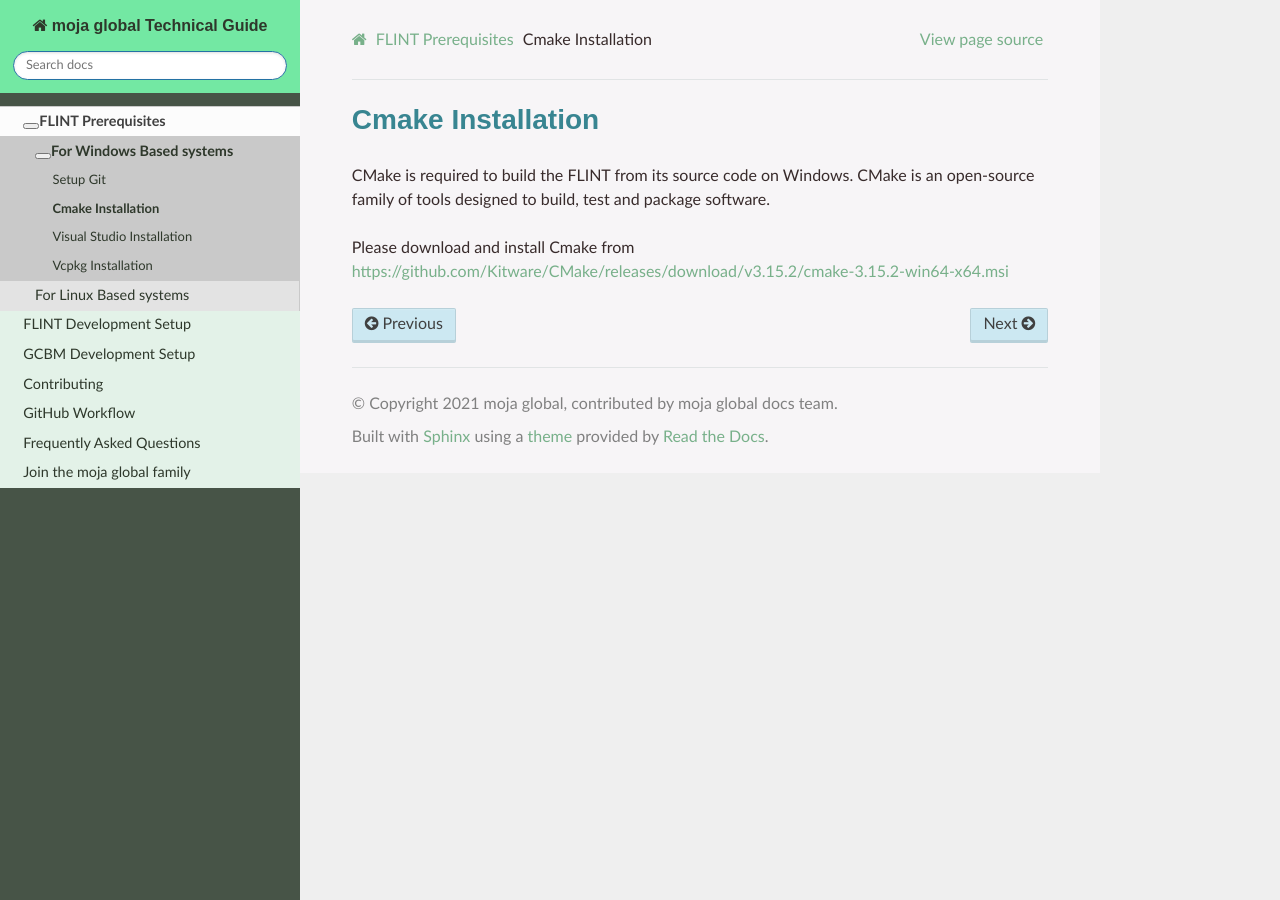
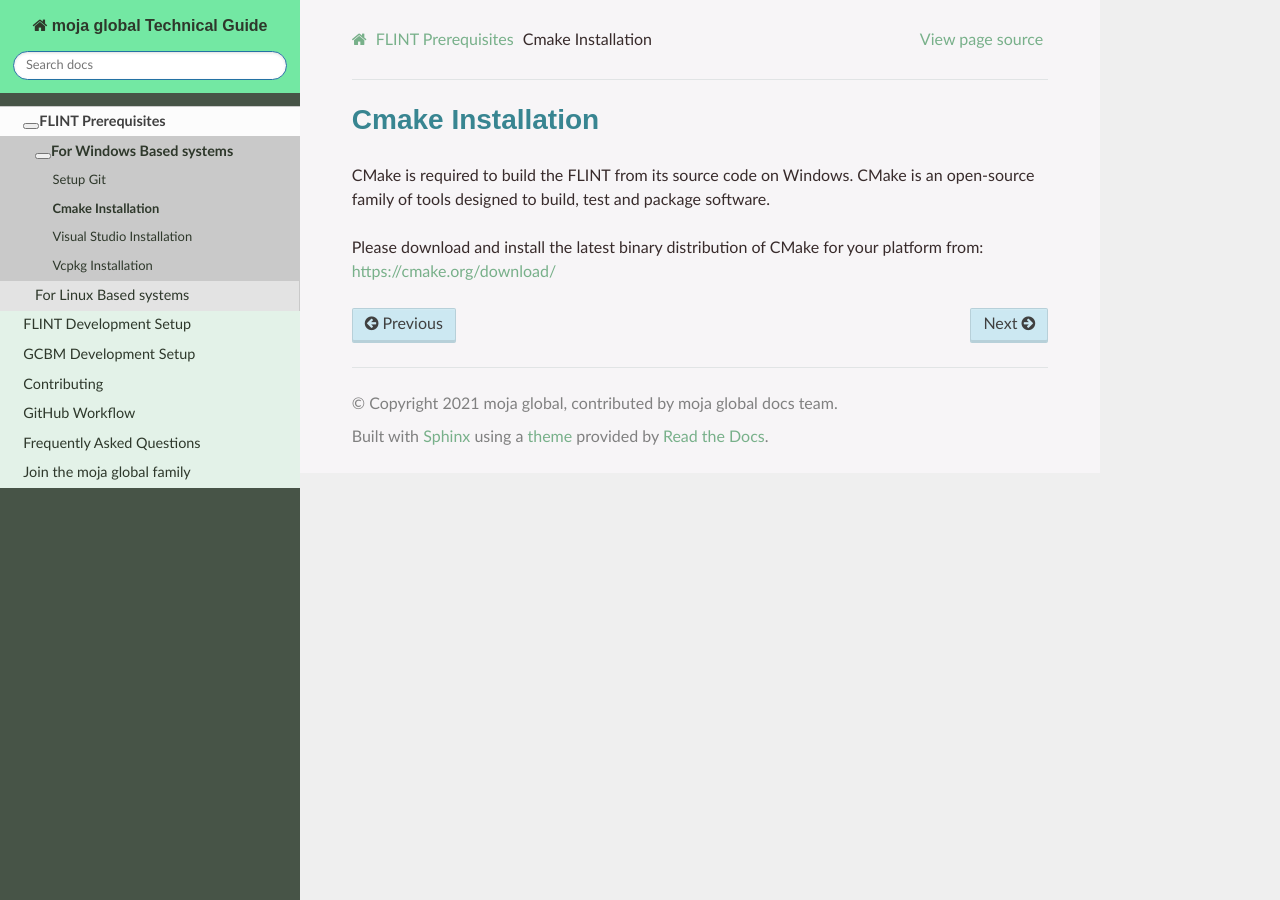
Before and after one commit to moja-global/moja_global_docs, a Sphinx documentation site: the page built from docs/prerequisites/cmake.rst, in a window 1280 px wide. Built offline with Sphinx 7.4.7 and the Read the Docs theme 2.0.0, drawn with Linux system fonts in a browser that asks for light colours.

Commit message:
Remove explicit CMake URL from prerequisites section (#67)
Replaced explicit version URL with direction to CMake download page. To fix #63.
Signed-off-by: sarahhaggarty <81160244+sarahhaggarty@users.noreply.github.com>

```diff
--- a/docs/prerequisites/cmake.rst
+++ b/docs/prerequisites/cmake.rst
@@ -5,4 +5,4 @@ Cmake Installation
 
 CMake is required to build the FLINT from its source code on Windows. CMake is an open-source family of tools designed to build, test and package software.
 
-* Please download and install Cmake from https://github.com/Kitware/CMake/releases/download/v3.15.2/cmake-3.15.2-win64-x64.msi
+* Please download and install the latest binary distribution of CMake for your platform from: https://cmake.org/download/
```
